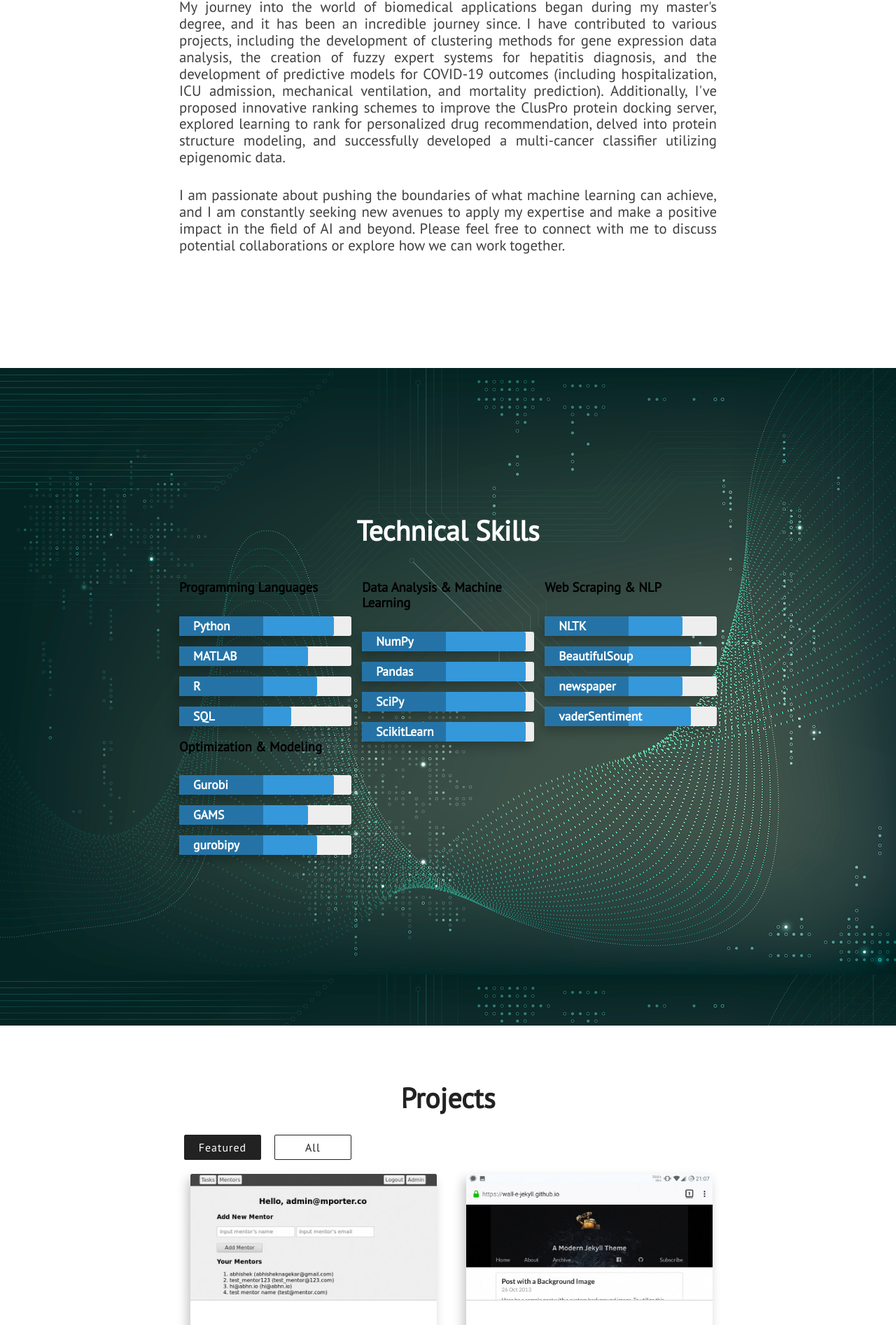
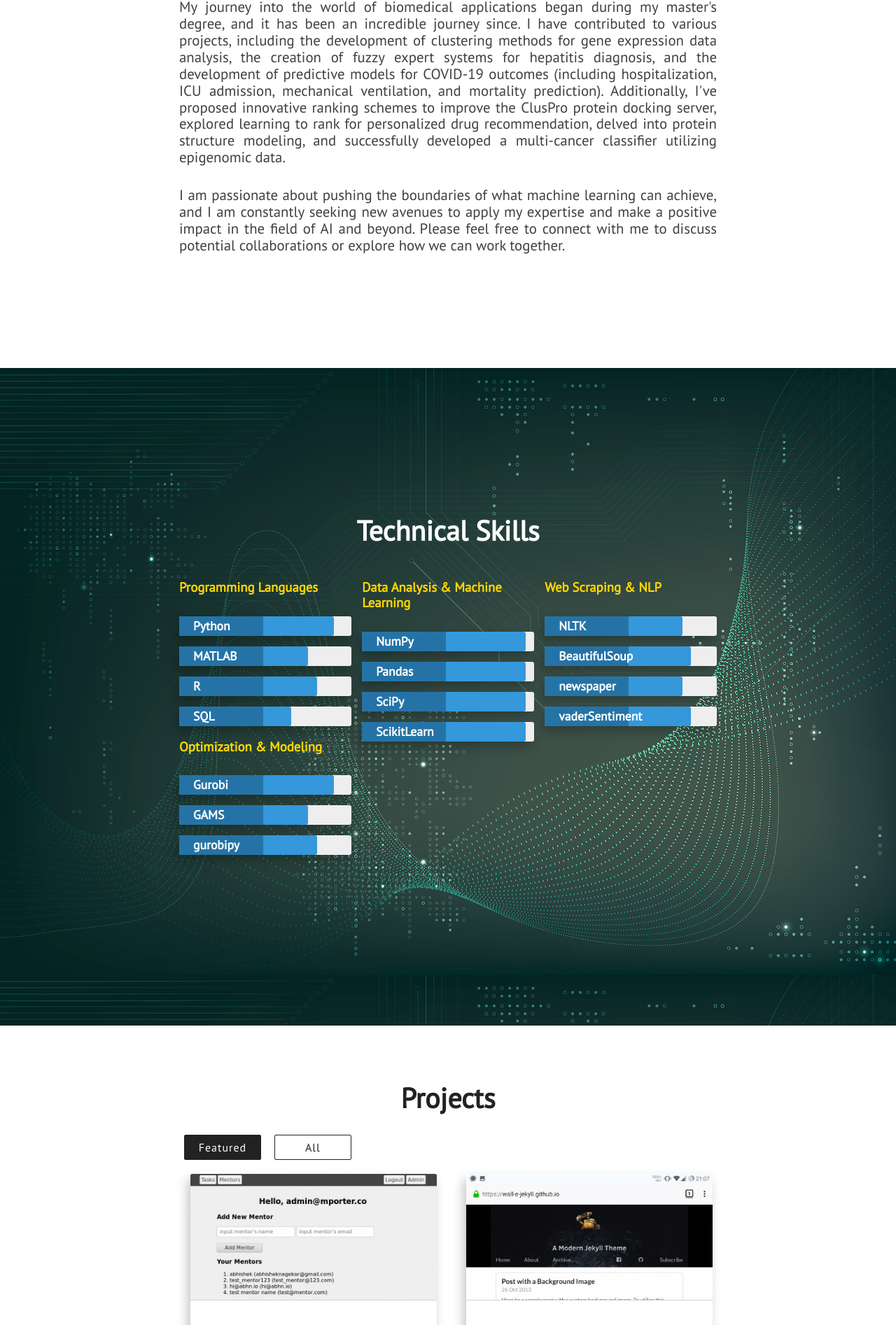
Before and after one commit to sotudian/sotudian.github.io, a Jekyll site: the page built from index.html, in a window 1280 px wide. Shown: the part 1434-3328 px from the top of the page at 70% size. Built offline with Jekyll 4.4.1, drawn with Linux system fonts in a browser that asks for light colours; nearby versions of some CDN libraries.

Commit message:
Update main.css

```diff
--- a/assets/css/main.css
+++ b/assets/css/main.css
@@ -591,3 +591,7 @@ a {
         width: 100%; /* Single column on small screens */
     }
 }
+
+.skills-category {
+    color: #FFD700; /* Golden Yellow */
+}
```
